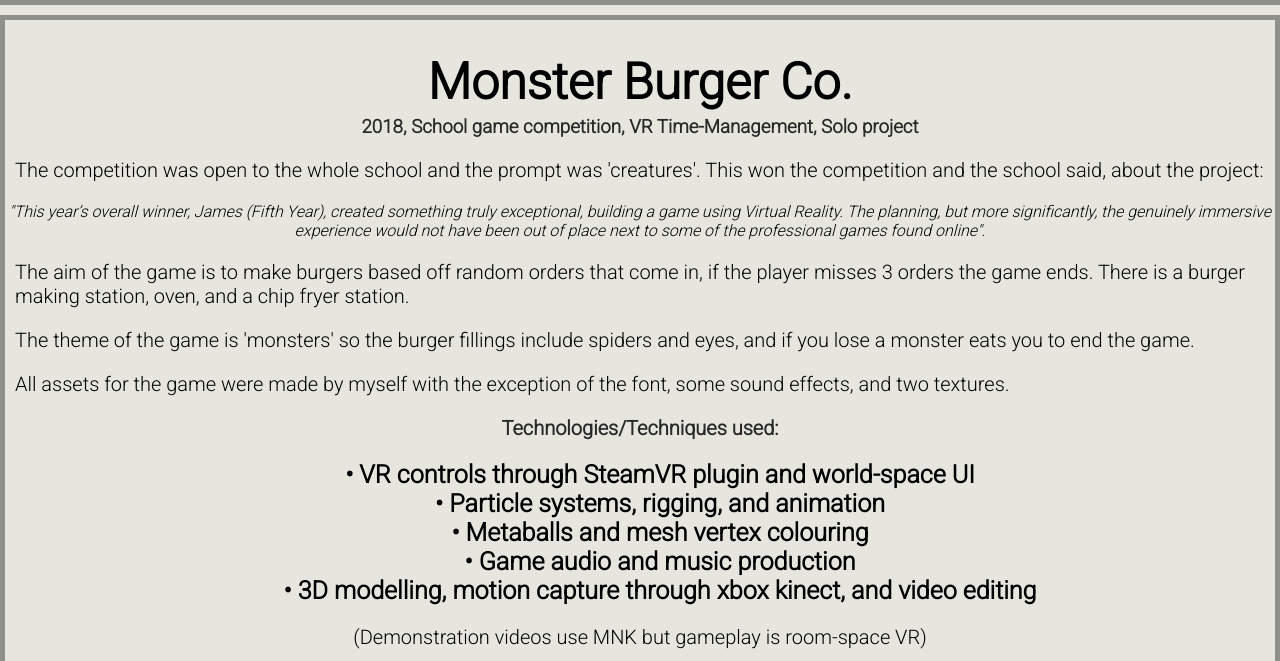
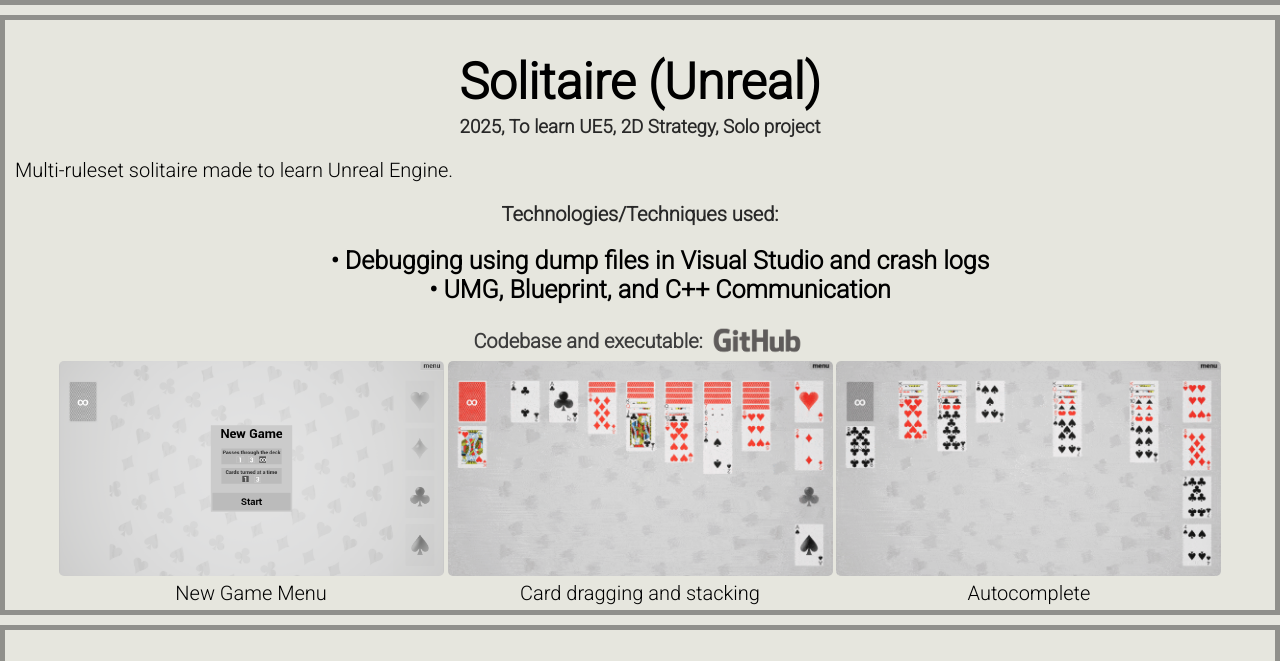
Before and after one commit to JamesMartinGithub/jamesmartingithub.github.io, a plain HTML site: page details.html in a window 1280 px wide. Shown: the part 6396-7057 px from the top of the page. Drawn offline with Linux system fonts and the light colour scheme.

Commit message:
Added Solitaire

```diff
--- a/details.html
+++ b/details.html
@@ -256,6 +256,34 @@
 		</div>
 		<div class="project">
 			<div>
+				<a name="Solitaire"><h1 class="projectHead">Solitaire (Unreal)</h1></a>
+				<h3 class="projectSub">2025, To learn UE5, 2D Strategy, Solo project</h3>
+				<div id="details">
+					<p>Multi-ruleset solitaire made to learn Unreal Engine.</p>
+				</div>
+				<p class="techs">Technologies/Techniques used:</p>
+				<ul>
+					<li id="projectli">• Debugging using dump files in Visual Studio and crash logs</li>
+					<li id="projectli">• UMG, Blueprint, and C++ Communication</li>
+				</ul>
+			</div>
+			<div class="linklist">
+				<b class="linklistin">Codebase and executable: </b>
+				<a class="linklistin" id="ghlink2" href="https://github.com/JamesMartinGithub/Solitaire" target="_blank"><img id="ghlink2" src="Images/GitHub_Logo.png" alt="Link to GitHub page"></img><a>
+			</div>
+			<div class="gifs">
+				<img class="gif" src="Images/Solitaire1.png"></img>
+				<img class="gif" src="Images/Solitaire2.gif"></img>
+				<img class="gif" src="Images/Solitaire3.gif"></img>
+			</div>
+			<div class="gifstext">
+				<p>New Game Menu</p>
+				<p>Card dragging and stacking</p>
+				<p>Autocomplete</p>
+			</div>
+		</div>
+		<div class="project">
+			<div>
 				<a name="MonsterBurgerCo"><h1 class="projectHead">Monster Burger Co.</h1></a>
 				<h3 class="projectSub">2018, School game competition, VR Time-Management, Solo project</h3>
 				<div id="details">
```
Also changed, not shown: index.html (+28 -0 lines), Images/Solitaire-Grid.png (added), Images/Solitaire1.png (added), Images/Solitaire2.gif (added), Images/Solitaire3.gif (added).
